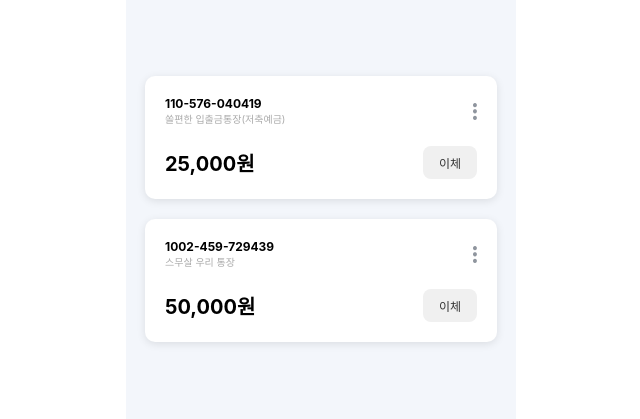
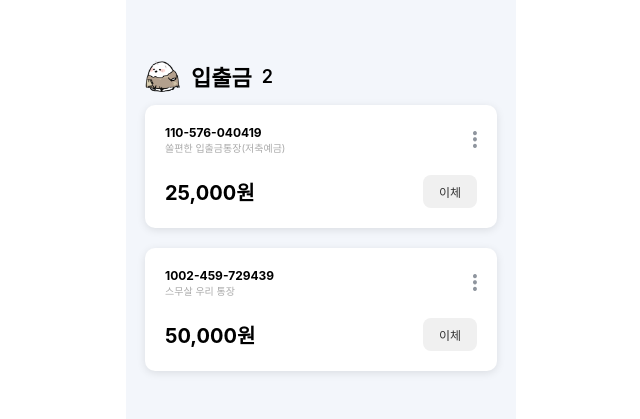
Before and after one commit to Jyebin/shinhan_team2_SOL_the_front, a React (Create React App) app: page / in a window 1280 px wide. Shown: the part 183-602 px from the top of the page, without its empty margins (319-959 px from the left). Built offline with nearby package versions, Linux system fonts and the light colour scheme.

Commit message:
feat: Add header
- 입출금 헤더 추가

```diff
--- a/src/assets/myAccountPage/MyAccountPage.css
+++ b/src/assets/myAccountPage/MyAccountPage.css
@@ -1,6 +1,32 @@
-.accountsList {
+.accounts-list {
     width: 100%;
     display: flex;
     flex-direction: column;
     align-items: center;
 }
+
+.first-header {
+    width: 100%;
+    display: flex;
+    align-items: center;
+}
+
+.omok-img {
+    width: 55px;
+    height: 55px;
+
+    margin: 0px 0px 0px 10px;
+}
+
+.first-category {
+    font-size: 22px;
+    font-weight: 800;
+    margin: 0px;
+}
+
+.first-count {
+    font-size: 18px;
+    font-weight: 600;
+
+    margin-left: 10px;
+}
--- a/src/pages/MyAccountPage.js
+++ b/src/pages/MyAccountPage.js
@@ -2,6 +2,7 @@ import Container from '../components/common/Container';
 import Account from '../components/myAccount/Account';
 
 import '../assets/myAccountPage/MyAccountPage.css';
+import accountsImgUrl from '../assets/myAccountPage/img/accounts.png';
 
 const mockData = [
     {
@@ -20,8 +21,19 @@ const mockData = [
 
 const MyAccountPage = () => {
     return (
-        <Container style={{ backgroundColor: '#f3f6fb' }}>
-            <div className="accountsList">
+        <Container
+            style={{
+                backgroundColor: '#f3f6fb',
+                display: 'flex',
+                'flex-direction': 'column',
+            }}
+        >
+            <div className="first-header">
+                <img src={accountsImgUrl} className="omok-img" />
+                <p className="first-category">입출금</p>
+                <p className="first-count">2</p>
+            </div>
+            <div className="accounts-list">
                 {mockData.map((account, index) => (
                     <Account key={index} account={account} />
                 ))}
```
Also changed, not shown: src/assets/myAccountPage/img/accounts.png (added).
